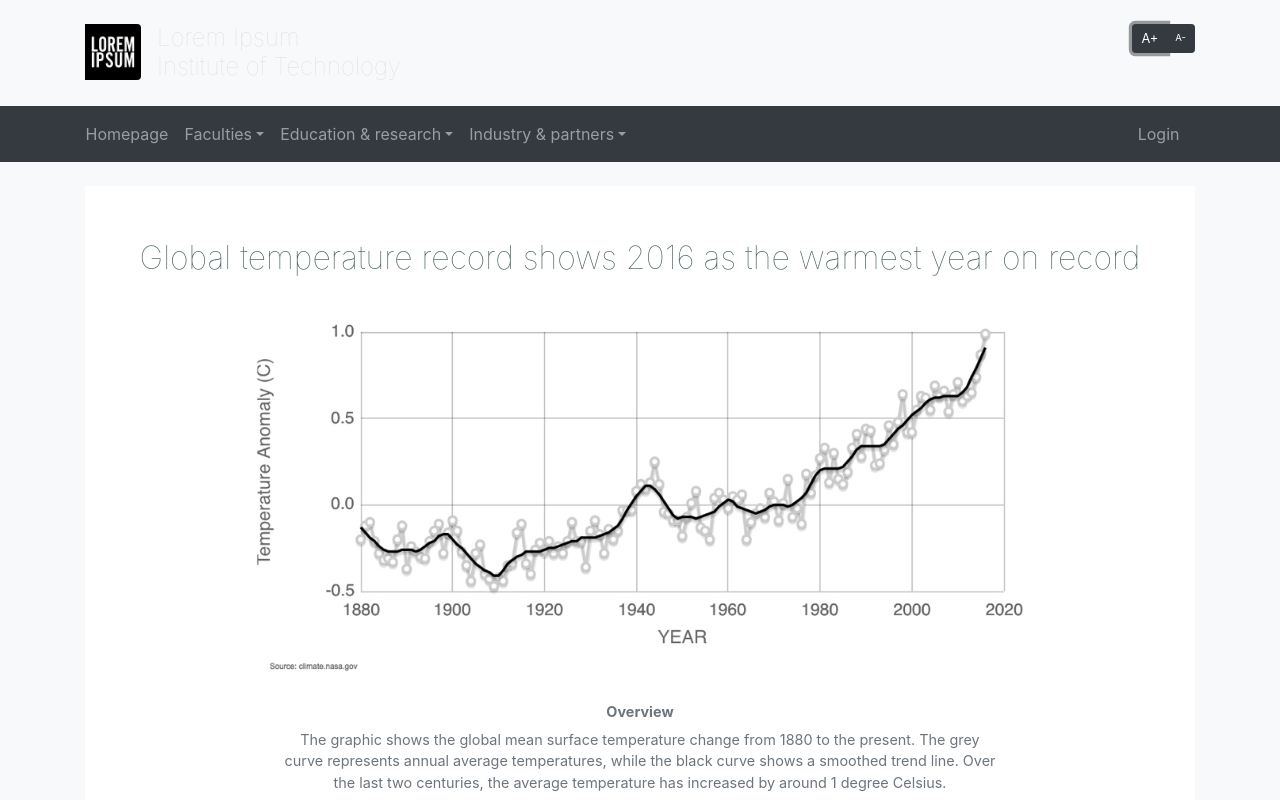
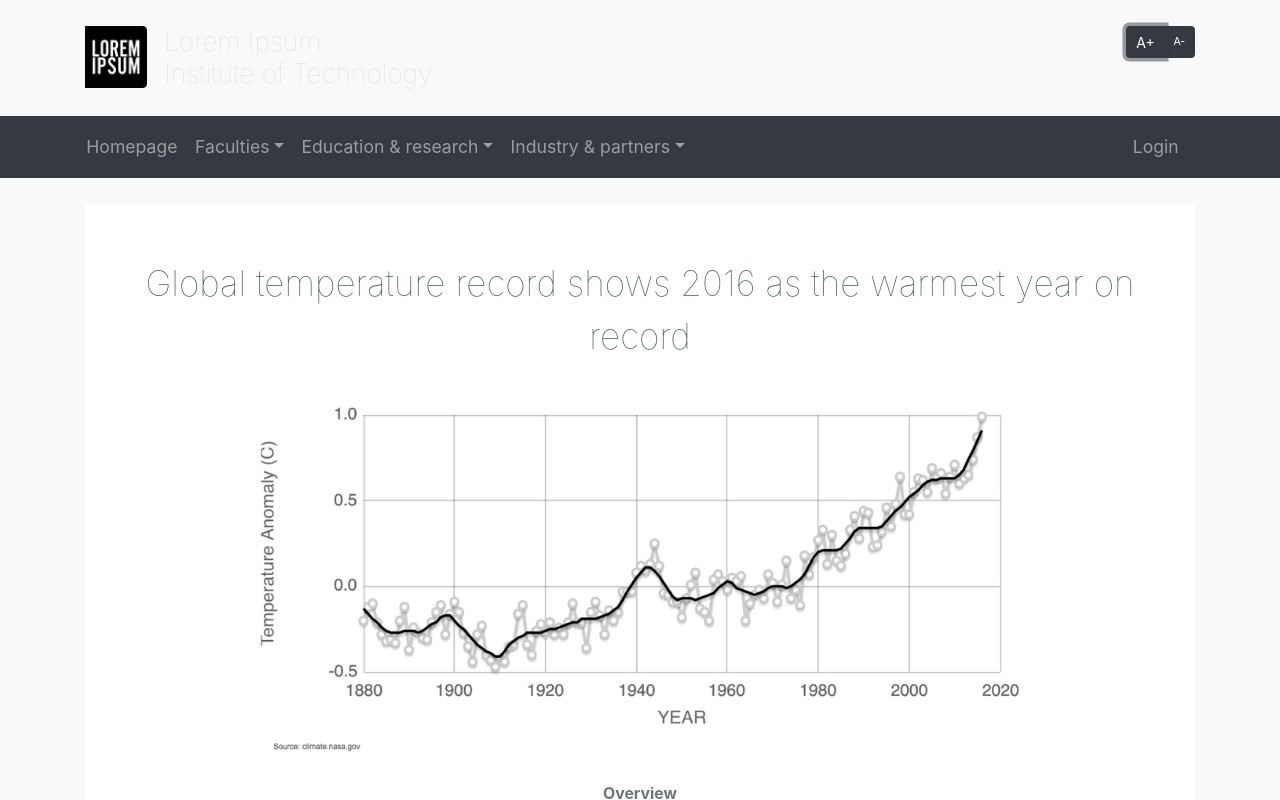
Before and after one commit to Danielgergely/uzh-web-and-mobile-accessibility, a plain HTML site: page src/article.html in a window 1280 px wide. Both pictures are taken after a click on the button "A+". Shown: the top 800 px of the page. Drawn offline with Linux system fonts and the light colour scheme.

Commit message:
change font size

```diff
--- a/src/article.html
+++ b/src/article.html
@@ -6,6 +6,7 @@
     <meta name="viewport" content="width=device-width, initial-scale=1, shrink-to-fit=no">
     <meta http-equiv="X-UA-Compatible" content="ie=edge">
     <title>Lorem Ipsum Institute of Technolgoy</title>
+    <script src="js/common.js"></script>
     <link href="./css/bootstrap.css" rel="stylesheet">
     <link href="./css/common.css" rel="stylesheet">
     <link href="./css/article.css" rel="stylesheet">
--- a/src/js/common.js
+++ b/src/js/common.js
@@ -111,3 +111,27 @@ document.addEventListener('keydown', function (e) {
         });
     }
 });
+
+
+// this function is used to increase/decrease the font size
+(function () {
+  // get root element and let the current size be 100
+  const root = document.documentElement;
+  let currentSize = 100;
+
+  // then we update the value with + or - 10 for each click
+  function updateFontSize(change) {
+    currentSize = Math.min(200, Math.max(50, currentSize + change));
+    root.style.fontSize = currentSize + '%';
+  }
+
+  window.addEventListener('DOMContentLoaded', () => {
+    document.querySelectorAll('#font-increase-button, #font-increase-button-1').forEach(btn => {
+      btn.addEventListener('click', () => updateFontSize(10));
+    });
+
+    document.querySelectorAll('#font-decrease-button, #font-decrease-button-1').forEach(btn => {
+      btn.addEventListener('click', () => updateFontSize(-10));
+    });
+  });
+})();
```
Also changed, not shown: src/empty.html (+1 -0 lines), src/index.html (+1 -0 lines), src/login.html (+1 -0 lines).
